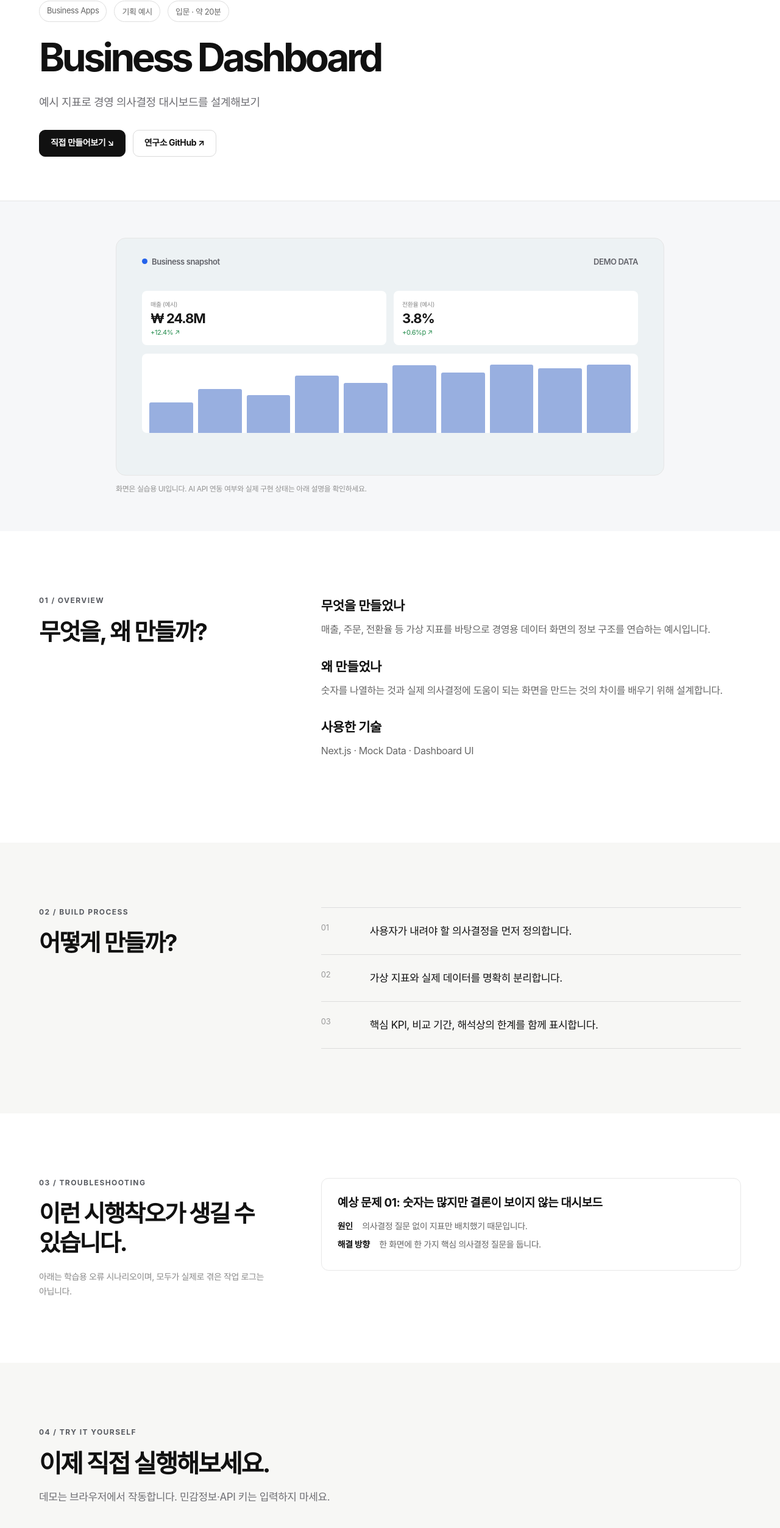
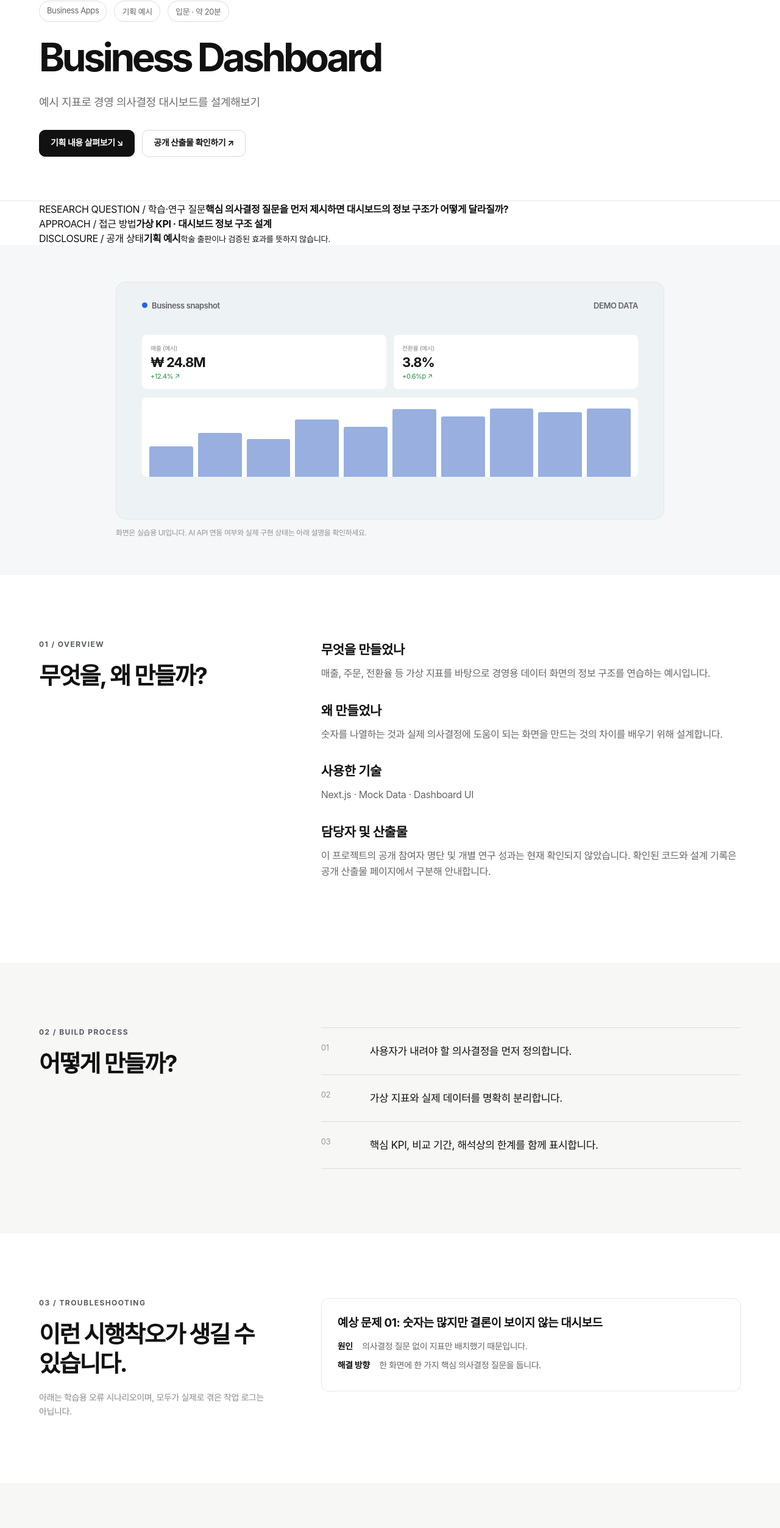
Before and after one commit to Jxny0ung/ddalkak-lab-hai, a Next.js app: page /projects/business-dashboard in a window 1280 px wide. Shown: the part 234-2740 px from the top of the page at 61% size. Built offline with nearby package versions, Linux system fonts and the light colour scheme.

Commit message:
feat(projects): expose question, method, disclosure and evidence before demo

```diff
--- a/src/app/projects/[slug]/page.tsx
+++ b/src/app/projects/[slug]/page.tsx
@@ -30,10 +30,17 @@ export default async function ProjectDetail({params}:{params:Promise<{slug:strin
           <div className="sl-detail-meta"><span>{p.category}</span><span>{p.status}</span><span>{p.level} · 약 {p.minutes}분</span></div>
           <h1>{p.title}</h1><p>{p.subtitle}</p>
           <div className="sl-actions">
-            <a href="#try" className="sl-btn sl-btn-dark">직접 만들어보기 ↘</a>
-            <a href="https://github.com/Jxny0ung/ddalkak-lab-hai" className="sl-btn sl-btn-outline" target="_blank" rel="noopener noreferrer">연구소 GitHub ↗</a>
+            <a href="#try" className="sl-btn sl-btn-dark">{p.status === "기획 예시" ? "기획 내용 살펴보기" : "직접 체험하기"} ↘</a>
+            <Link href="/outputs" className="sl-btn sl-btn-outline">공개 산출물 확인하기 ↗</Link>
           </div>
         </div></section>
+        <section className="sl-project-record" aria-label="프로젝트 질문과 공개 상태">
+          <div className="sl-container sl-project-record__layout">
+            <div><span>RESEARCH QUESTION / 학습·연구 질문</span><strong>{p.researchQuestion}</strong></div>
+            <div><span>APPROACH / 접근 방법</span><strong>{p.method}</strong></div>
+            <div><span>DISCLOSURE / 공개 상태</span><strong>{p.status}</strong><small>학술 출판이나 검증된 효과를 뜻하지 않습니다.</small></div>
+          </div>
+        </section>
         <section className="sl-section sl-detail-visual"><div className="sl-container">
           <ProjectVisual visual={p.visual} />
           <p className="sl-caption">화면은 실습용 UI입니다. AI API 연동 여부와 실제 구현 상태는 아래 설명을 확인하세요.</p>
@@ -41,7 +48,7 @@ export default async function ProjectDetail({params}:{params:Promise<{slug:strin
         <section className="sl-section">
           <div className="sl-container sl-detail-columns">
             <aside><span className="sl-kicker">01 / OVERVIEW</span><h2>무엇을, 왜 만들까?</h2></aside>
-            <div className="sl-detail-copy"><h3>무엇을 만들었나</h3><p>{p.summary}</p><h3>왜 만들었나</h3><p>{p.motivation}</p><h3>사용한 기술</h3><p>{p.technology}</p></div>
+            <div className="sl-detail-copy"><h3>무엇을 만들었나</h3><p>{p.summary}</p><h3>왜 만들었나</h3><p>{p.motivation}</p><h3>사용한 기술</h3><p>{p.technology}</p><h3>담당자 및 산출물</h3><p>이 프로젝트의 공개 참여자 명단 및 개별 연구 성과는 현재 확인되지 않았습니다. 확인된 코드와 설계 기록은 <Link href="/outputs">공개 산출물 페이지</Link>에서 구분해 안내합니다.</p></div>
           </div>
         </section>
         <section className="sl-section sl-section-soft">
@@ -58,7 +65,7 @@ export default async function ProjectDetail({params}:{params:Promise<{slug:strin
         </section>
         <section className="sl-section sl-section-soft" id="try">
           <div className="sl-container">
-            <div className="sl-section-head"><div><span className="sl-kicker">04 / TRY IT YOURSELF</span><h2>이제 직접 실행해보세요.</h2><p>데모는 브라우저에서 작동합니다. 민감정보·API 키는 입력하지 마세요.</p></div></div>
+            <div className="sl-section-head"><div><span className="sl-kicker">04 / TRY IT YOURSELF</span><h2>{p.status === "기획 예시" ? "기획 예시를 살펴보세요." : "이제 직접 실행해보세요."}</h2><p>{p.status === "기획 예시" ? "이 화면은 실제 실행 가능한 대시보드가 아닌 기획 설명입니다." : "브라우저 안에서 사용하는 실습입니다. 민감정보와 API 키는 입력하지 마세요."}</p></div></div>
             <LearningDemo visual={p.visual} />
           </div>
         </section>
```
